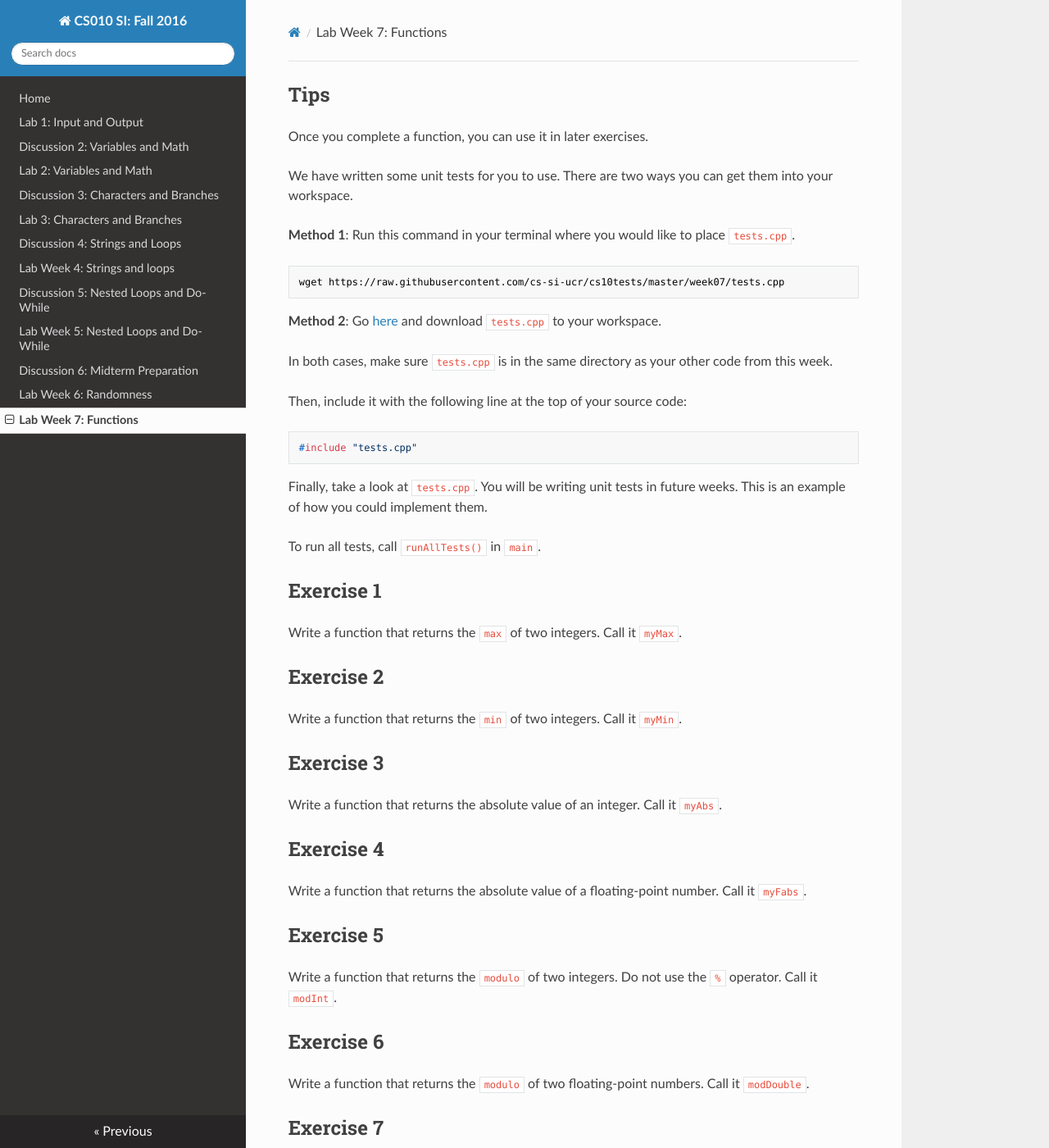
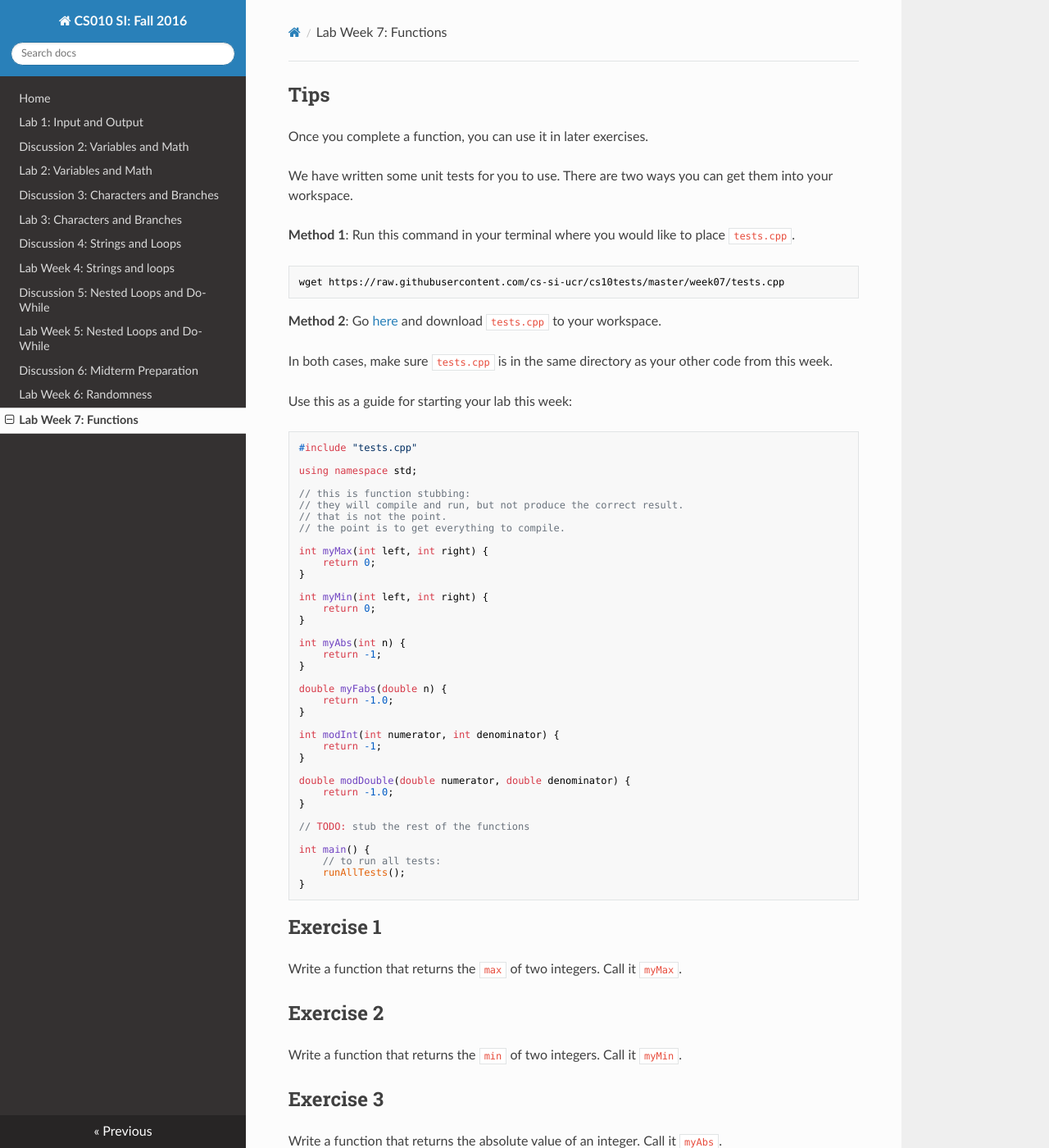
Before and after one commit to cs-si-ucr/cs10, an MkDocs documentation site: the page built from docs/lab07.md, in a window 1280 px wide and 1400 px high. Shown: the whole window at 82% size. Built offline with MkDocs 1.6.1, drawn with Linux system fonts in a browser that asks for light colours; nearby versions of some CDN libraries; old or Windows-style settings are respelled for this version of MkDocs.

Commit message:
fixed lab07, added missing dis06

````diff
--- a/docs/lab07.md
+++ b/docs/lab07.md
@@ -18,17 +18,49 @@ Go <a href="https://github.com/cs-si-ucr/cs10tests/tree/master/week07" target="_
 
 In both cases, make sure ``tests.cpp`` is in the same directory as your other code from this week.
 
-Then, include it with the following line at the top of your source code:
+Use this as a guide for starting your lab this week:
 
-```c++
+```cpp
 #include "tests.cpp"
+
+using namespace std;
+
+// this is function stubbing:
+// they will compile and run, but not produce the correct result.
+// that is not the point.
+// the point is to get everything to compile.
+
+int myMax(int left, int right) {
+    return 0;
+}
+
+int myMin(int left, int right) {
+    return 0;
+}
+
+int myAbs(int n) {
+    return -1;
+}
+
+double myFabs(double n) {
+    return -1.0;
+}
+
+int modInt(int numerator, int denominator) {
+    return -1;
+}
+
+double modDouble(double numerator, double denominator) {
+    return -1.0;
+}
+
+// TODO: stub the rest of the functions
+
+int main() {
+    // to run all tests:
+    runAllTests();
+}
 ```
-
-Finally, take a look at ``tests.cpp``.
-You will be writing unit tests in future weeks.
-This is an example of how you could implement them.
-
-To run all tests, call ``runAllTests()`` in ``main``.
 
 
 Exercise 1
````
Also changed, not shown: docs/dis06.md (added, +4 -0 lines).
